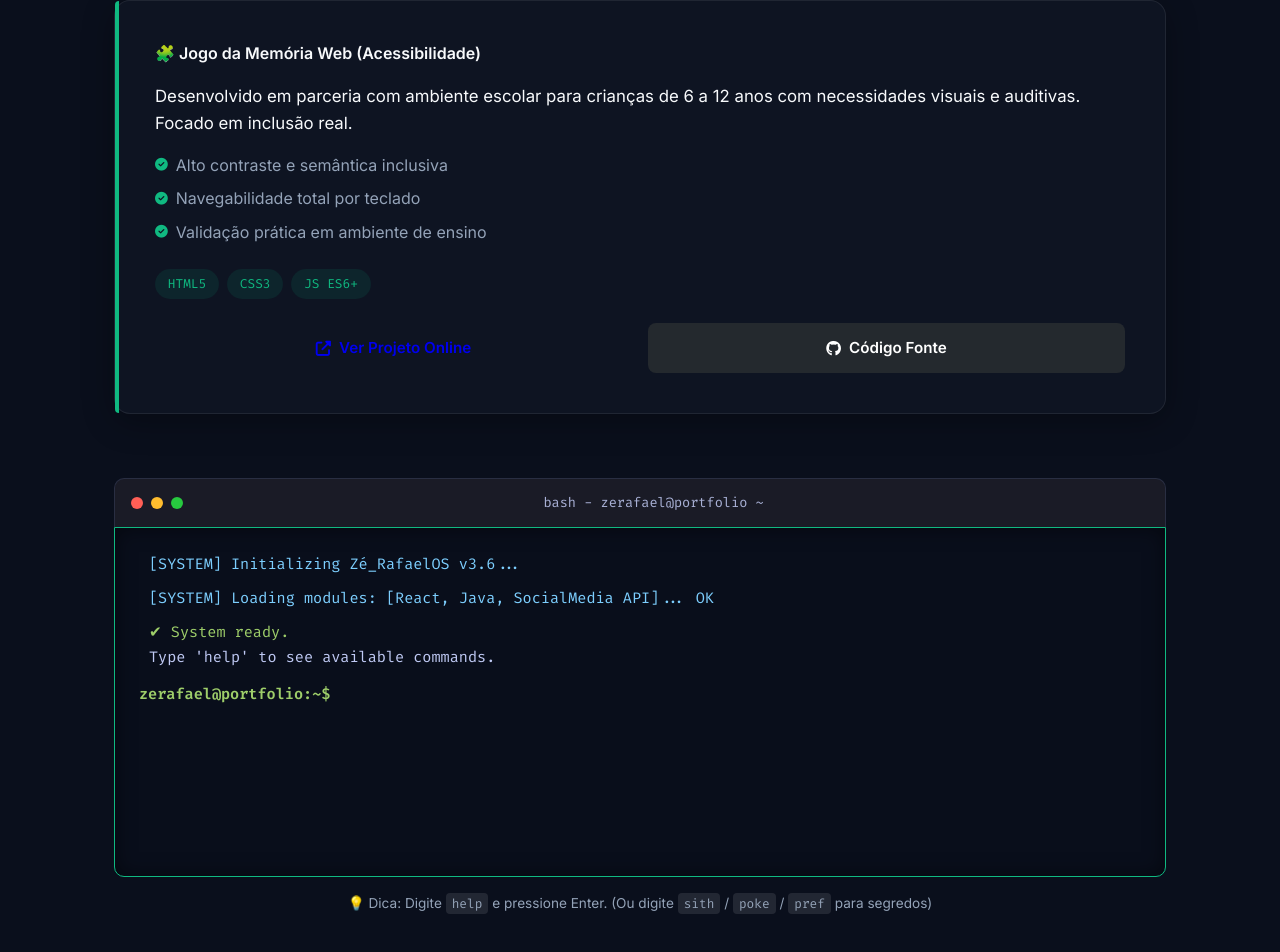
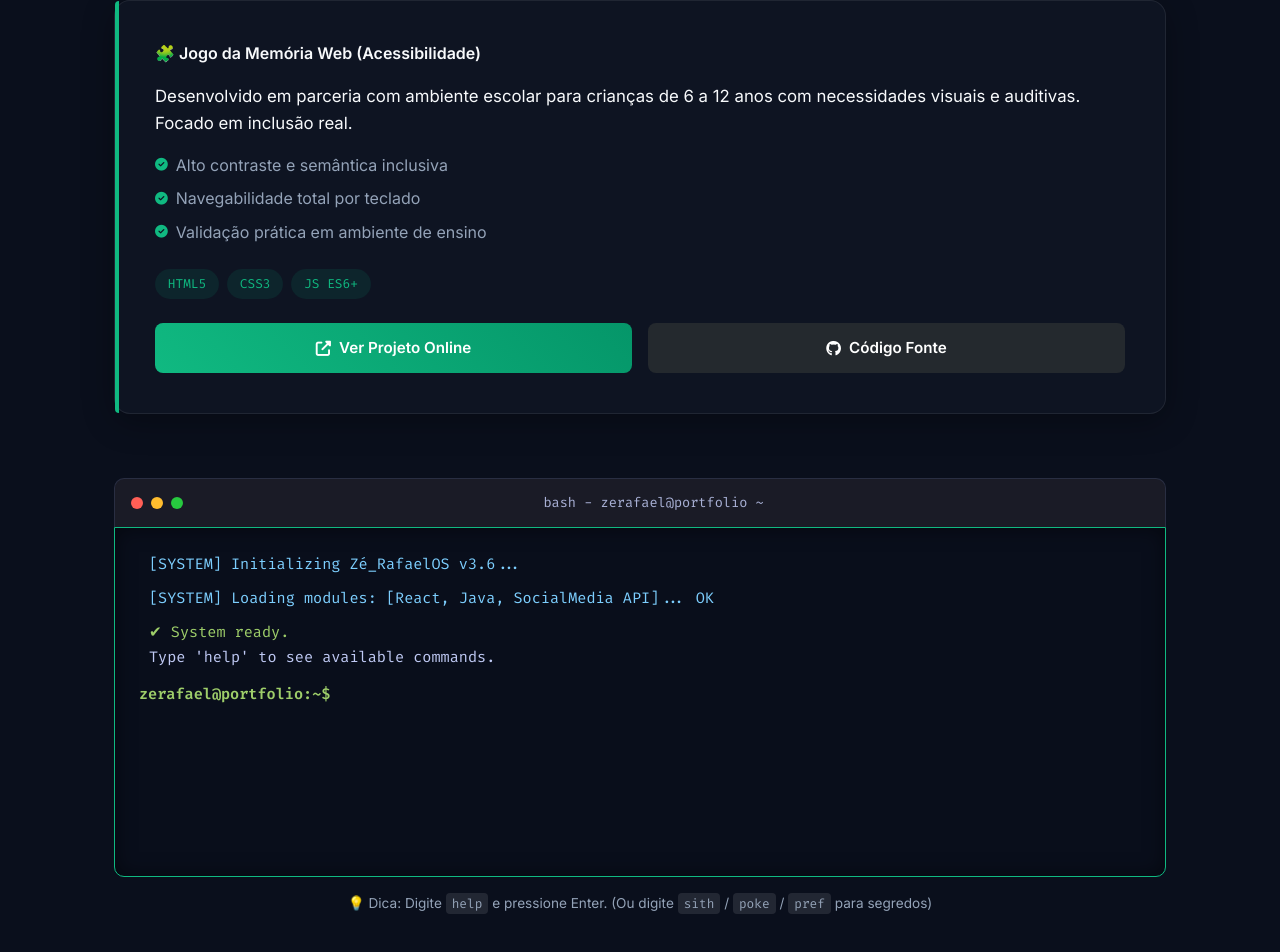
Before and after one commit to zrpires/meuPortfolio, a plain HTML site: page Portfólio/meuPortfolio/index.html in a window 1280 px wide. Shown: the part 1726-2678 px from the top of the page. Drawn offline with Linux system fonts and the light colour scheme.

Commit message:
Adição dos estilos de botão e atualizaçãod de margem das ações do projeto.
Added new demo button styles and adjusted project actions margin.

```diff
--- a/Portfólio/meuPortfolio/style.css
+++ b/Portfólio/meuPortfolio/style.css
@@ -157,6 +157,9 @@ body.sith-mode .floating-nav { background: rgba(30, 5, 5, 0.9); }
 .btn-email { background: rgba(255,255,255,0.1); color: white; border: 1px solid rgba(255,255,255,0.2); }
 .btn-email:hover { transform: translateY(-2px); background: rgba(255,255,255,0.2); box-shadow: 0 0 15px rgba(255,255,255,0.3); }
 
+.btn-demo { background: linear-gradient(45deg, var(--primary) 0%, #059669 100%); color: white !important; border: none; }
+.btn-demo:hover { transform: translateY(-2px); box-shadow: 0 0 15px var(--primary-glow); filter: brightness(1.1); }
+
 .section-title { font-size: 1.8rem; margin-bottom: 2rem; display: flex; align-items: center; gap: 0.8rem;}
 
 .timeline { padding: 2.5rem; position: relative; }
@@ -191,7 +194,7 @@ body.sith-mode .floating-nav { background: rgba(30, 5, 5, 0.9); }
     border-radius: 20px; font-size: 0.8rem; font-family: var(--font-mono);
 }
 body.sith-mode .tag { background: rgba(225, 29, 72, 0.1); }
-.project-actions { display: flex; gap: 1rem; }
+.project-actions { margin-top: 1.5rem; }
 
 .terminal-container { width: 100%; position: relative; z-index: 50; }
 .terminal-header {
```
